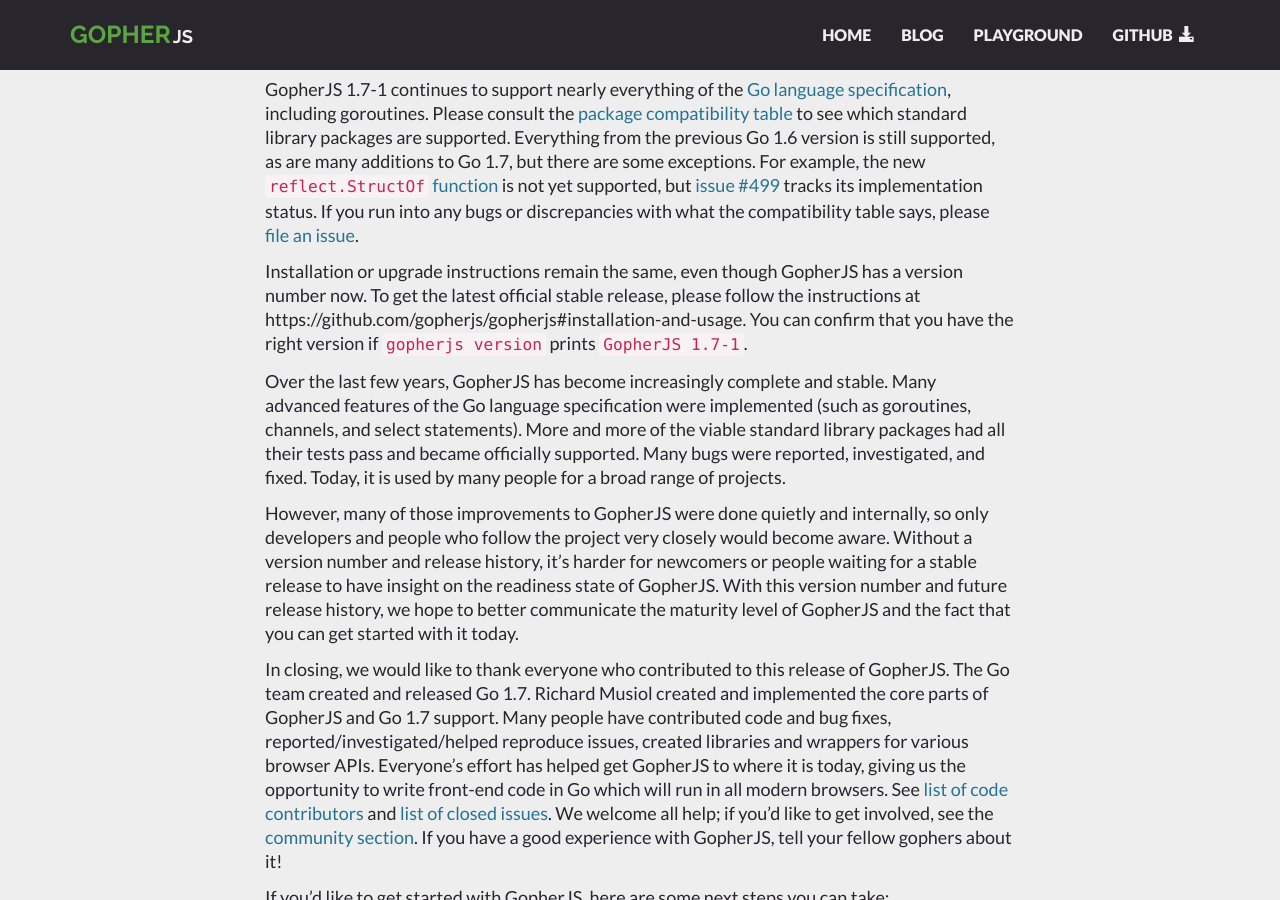
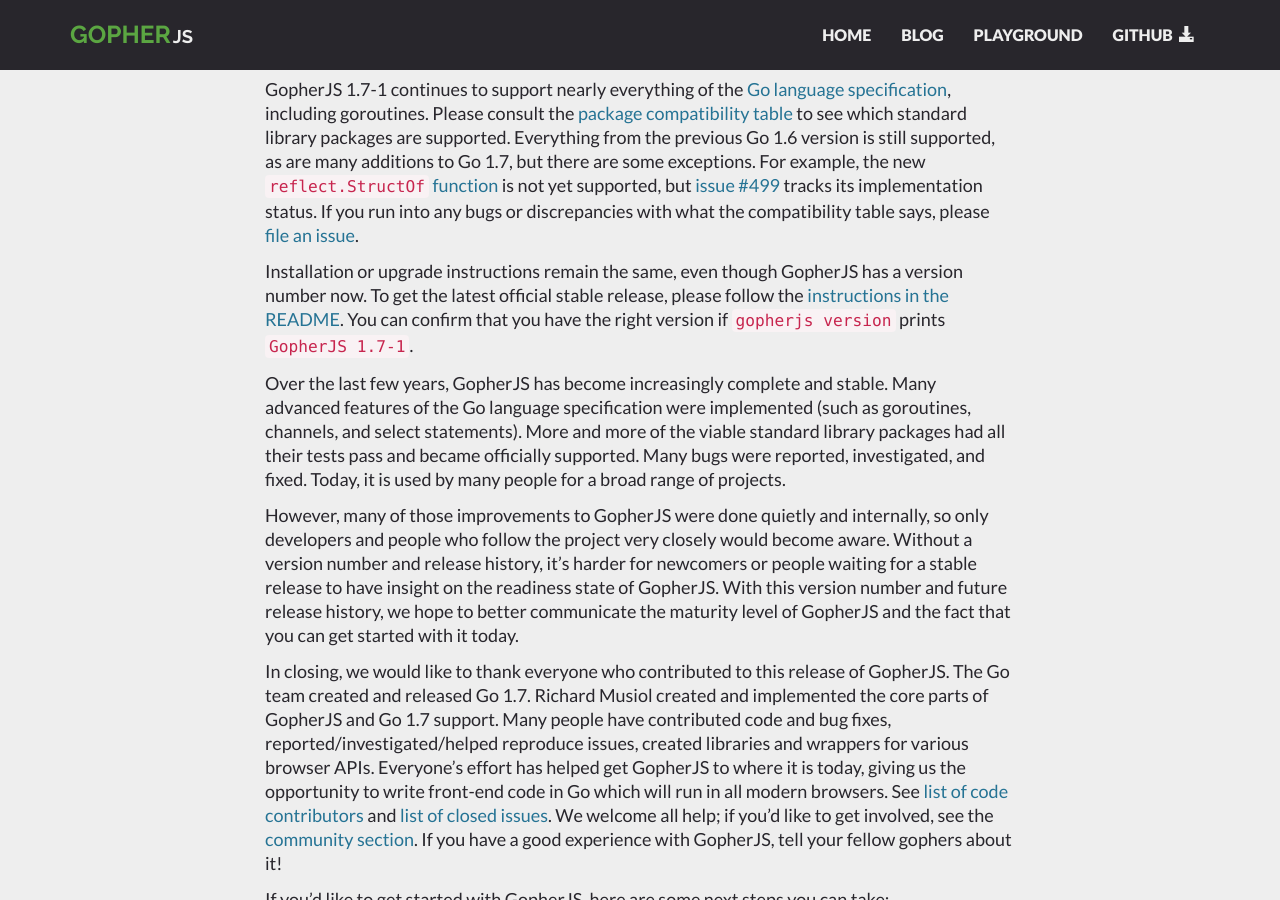
Before and after one commit to gopherjs/gopherjs.github.io, a Jekyll site: the page built from _posts/blog/2016-08-21-gopherjs-1.7-1-release.markdown, in a window 1280 px wide and 900 px high, scrolled down 460 px. Built offline with Jekyll 4.4.1, drawn with Linux system fonts in a browser that asks for light colours; nearby versions of some CDN libraries.

Commit message:
Linkify the installation instructions.
Previously, the complete URL wasn't being turned into a clickable
link by this blog's markdown parser.

Also give the link a more descriptive name, so hopefully it's easier
to find/remember in the future.

```diff
--- a/_posts/blog/2016-08-21-gopherjs-1.7-1-release.markdown
+++ b/_posts/blog/2016-08-21-gopherjs-1.7-1-release.markdown
@@ -13,7 +13,7 @@
 
 GopherJS 1.7-1 continues to support nearly everything of the [Go language specification](https://golang.org/ref/spec), including goroutines. Please consult the [package compatibility table](https://github.com/gopherjs/gopherjs/blob/master/doc/packages.md) to see which standard library packages are supported. Everything from the previous Go 1.6 version is still supported, as are many additions to Go 1.7, but there are some exceptions. For example, the new [`reflect.StructOf` function](https://godoc.org/reflect#StructOf) is not yet supported, but [issue #499](https://github.com/gopherjs/gopherjs/issues/499) tracks its implementation status. If you run into any bugs or discrepancies with what the compatibility table says, please [file an issue](https://github.com/gopherjs/gopherjs/issues).
 
-Installation or upgrade instructions remain the same, even though GopherJS has a version number now. To get the latest official stable release, please follow the instructions at https://github.com/gopherjs/gopherjs#installation-and-usage. You can confirm that you have the right version if `gopherjs version` prints `GopherJS 1.7-1`.
+Installation or upgrade instructions remain the same, even though GopherJS has a version number now. To get the latest official stable release, please follow the [instructions in the README](https://github.com/gopherjs/gopherjs#installation-and-usage). You can confirm that you have the right version if `gopherjs version` prints `GopherJS 1.7-1`.
 
 Over the last few years, GopherJS has become increasingly complete and stable. Many advanced features of the Go language specification were implemented (such as goroutines, channels, and select statements). More and more of the viable standard library packages had all their tests pass and became officially supported. Many bugs were reported, investigated, and fixed. Today, it is used by many people for a broad range of projects.
 
```
